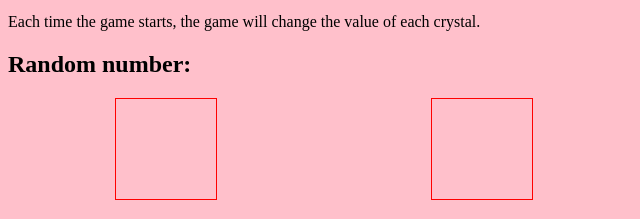
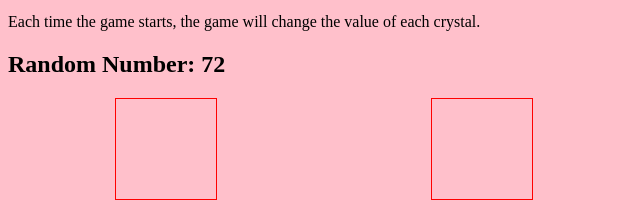
Before and after one commit to KJKirchgesler/week-4-game, a plain HTML site: page index.html in a window 1280 px wide. Shown: the part 203-422 px from the top of the page, 0-640 px from the left. Drawn offline with nearby package versions, Linux system fonts and the light colour scheme.

Commit message:
added code for random number between 19 and 120

```diff
--- a/assets/javascript/game.js
+++ b/assets/javascript/game.js
@@ -1,12 +1,23 @@
-for(var i = 0; i < 4; i++) {
 
-	var random = Math.floor(Math.random() * 11) + 1;
-	console.log(random);
+	//Generating a new random number between 19 and 120
+	randomNumber = Math.floor(Math.random() * 101 ) + 19;
+
+	//Adding the random number to the DOM
+	$("#number-to-match").html("Random Number: " + randomNumber);
+
+	//Looping 4 times to create random numbers for crystals
+	for(var i = 0; i < 4; i++) {
+
+
+
+	//Creating random numbers for each crystal
+	var randomCrystalValue = Math.floor(Math.random() * 11) + 1;
+	console.log(randomCrystalValue);
 
 	var crystal = $("<div>");
 		crystal.attr({
 			"class": "crystal",
-			"data-random" : random
+			"data-random" : randomCrystalValue
 			});
 
 	$(".crystals").append(crystal);
--- a/index.html
+++ b/index.html
@@ -24,7 +24,7 @@
 
 			<div id="game-panel">
 				<div id="random-number">
-					<h2>Random number: <span id="number-to-match"></span></h2>
+					<h2><span id="number-to-match"></span></h2>
 				</div>
 				<div class="crystals"></div>
 				<div id="player-score"></div>
```
